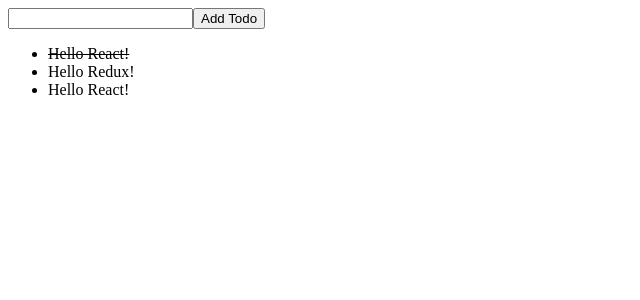
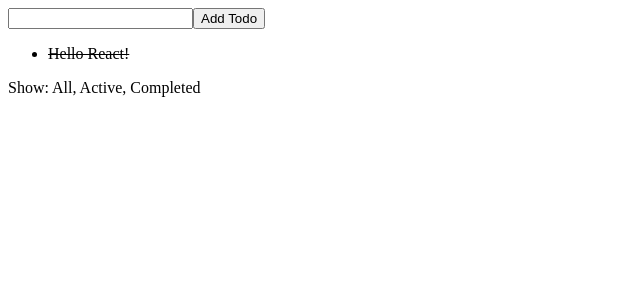
Before and after one commit to Cam1no/hello-redux, a React (Create React App) app: page / in a window 1280 px wide. Shown: the top 300 px of the page, without its empty margins (0-640 px from the left). Built offline with nearby package versions, Linux system fonts and the light colour scheme.

Commit message:
filter機能追加

```diff
--- a/src/components/App.js
+++ b/src/components/App.js
@@ -1,11 +1,13 @@
 import React from 'react'
 import AddTodo from '../containers/AddTodo'
 import VisibleTodoList from '../containers/VisibleTodoList'
+import Footer from './Footer'
 
 const App = () => (
   <div>
     <AddTodo />
     <VisibleTodoList />
+    <Footer />
   </div>
 )
 export default App
--- /dev/null
+++ b/src/components/Footer.js
@@ -0,0 +1,22 @@
+import React from 'react'
+import FilterLink from '../containers/FilterLink'
+
+const Footer = () => (
+  <p>
+    Show:
+    {" "}
+    <FilterLink filter="SHOW_ALL">
+      All
+    </FilterLink>
+    {", "}
+    <FilterLink filter="SHOW_ACTIVE">
+      Active
+    </FilterLink>
+    {", "}
+    <FilterLink filter="SHOW_COMPLETED">
+      Completed
+    </FilterLink>
+  </p>
+)
+
+export default Footer
--- /dev/null
+++ b/src/components/Link.js
@@ -0,0 +1,26 @@
+import React from 'react'
+import PropTypes from 'prop-types'
+
+const Link = ({ active, children, onClick }) => {
+  if (active) {
+    return <span>{children}</span>
+  }
+  return (
+    <a role="button"
+      onClick={(e) => {
+        e.preventDefault()
+        onClick()
+      }}
+    >
+      {children}
+    </a>
+  )
+}
+
+Link.propTypes = {
+  active: PropTypes.bool.isRequired,
+  children: PropTypes.node.isRequired,
+  onClick: PropTypes.func.isRequired
+}
+
+export default Link
--- /dev/null
+++ b/src/containers/FilterLink.js
@@ -0,0 +1,24 @@
+import { connect } from 'react-redux'
+import { setVisibilityFilter } from '../actions'
+import Link from '../components/Link'
+
+const mapStateToProps = (state, ownProps) => {
+  return {
+    active: ownProps.filter === state.visibilityFilter
+  }
+}
+
+const mapDispatchToProps = (dispatch, ownProps) => {
+  return {
+    onClick: () => {
+      dispatch(setVisibilityFilter(ownProps.filter))
+    }
+  }
+}
+
+const FilterLink = connect(
+  mapStateToProps,
+  mapDispatchToProps
+)(Link)
+
+export default FilterLink
--- a/src/containers/VisibleTodoList.js
+++ b/src/containers/VisibleTodoList.js
@@ -1,9 +1,23 @@
 import { connect } from 'react-redux'
+import { toggleTodo } from '../actions'
 import TodoList from '../components/TodoList'
-import { toggleTodo } from '../actions'
+
+const getVisibleTodos = (todos, filter) => {
+  // eslint-disable-next-line
+  switch (filter) {
+    case 'SHOW_ALL':
+      return todos
+    case 'SHOW_COMPLETED':
+      return todos.filter((t) => t.completed)
+    case 'SHOW_ACTIVE':
+      return todos.filter((t) => !t.completed)
+  }
+}
 
 const mapStateToProps = (state) => {
-  return { todos: state.todos }
+  return {
+    todos: getVisibleTodos(state.todos, state.visibilityFilter)
+  }
 }
 
 const mapDispatchToProps = (dispatch) => {
@@ -18,4 +32,5 @@
   mapStateToProps,
   mapDispatchToProps
 )(TodoList)
+
 export default VisibleTodoList
```
